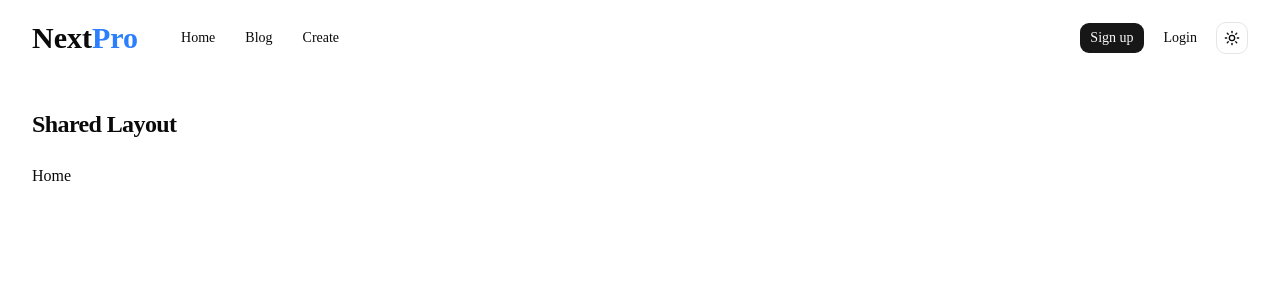
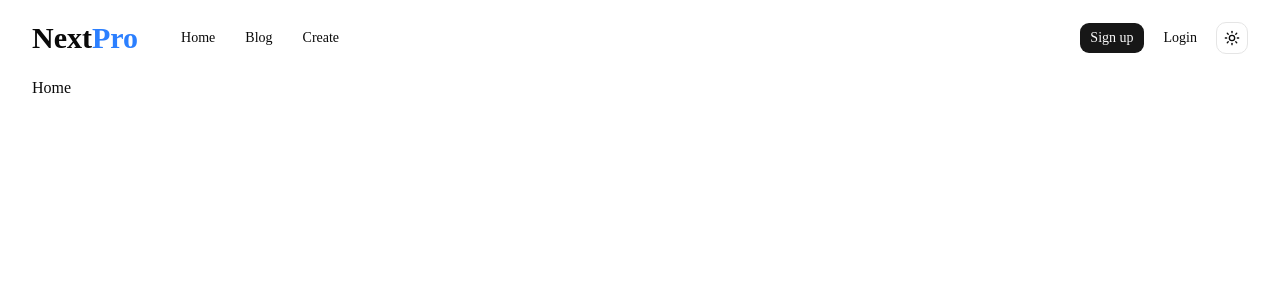
Before and after one commit to tandddian/Blog, a Next.js app: page / in a window 1280 px wide. Shown: the top 300 px of the page. Built offline with nearby package versions, Linux system fonts and the light colour scheme.

Commit message:
将导航栏从根布局移至 (shared-layout) 路由组布局，并清理未使用导入

```diff
--- a/app/(shared-layout)/layout.tsx
+++ b/app/(shared-layout)/layout.tsx
@@ -1,9 +1,13 @@
-export default function SharedLayout({ children }: LayoutProps<"/">) {
+import { Navbar } from "@/components/web/navbar";
+
+export default function SharedLayout({
+  children,
+}: {
+  children: React.ReactNode;
+}) {
   return (
-    <div className="flex flex-col gap-6 py-8">
-      <header>
-        <h1 className="text-2xl font-semibold tracking-tight">Shared Layout</h1>
-      </header>
+    <div>
+      <Navbar />
       {children}
     </div>
   );
--- a/app/layout.tsx
+++ b/app/layout.tsx
@@ -1,7 +1,6 @@
 import type { Metadata } from "next";
 import { Geist, Geist_Mono } from "next/font/google";
 import "./globals.css";
-import { Navbar } from "@/components/web/navbar";
 import { ThemeProvider } from "@/components/ui/theme-provider";
 
 const geistSans = Geist({
@@ -34,7 +33,6 @@ export default function RootLayout({ children }: LayoutProps<"/">) {
           disableTransitionOnChange
         >
           <main className="max-w-7xl mx-auto w-full px-4 md:px-6 lg:px-8">
-            <Navbar />
             {children}
           </main>
         </ThemeProvider>
```
